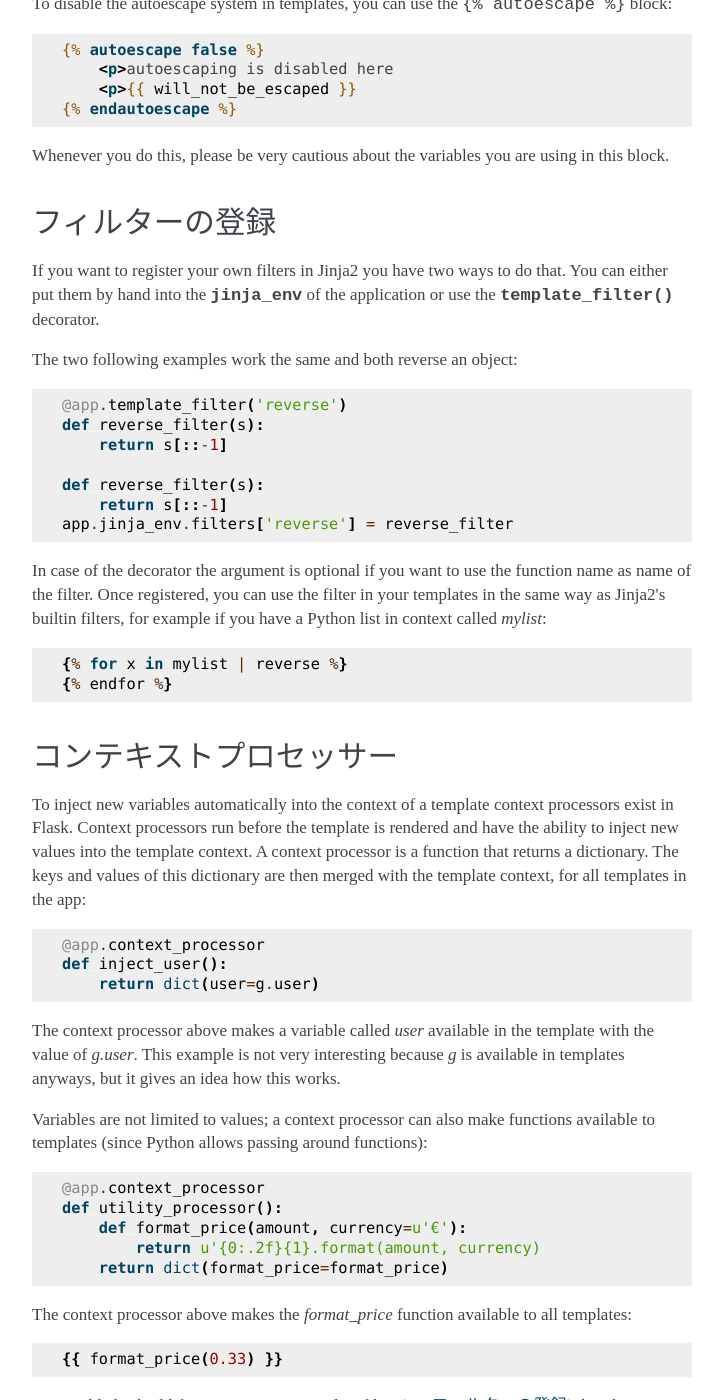
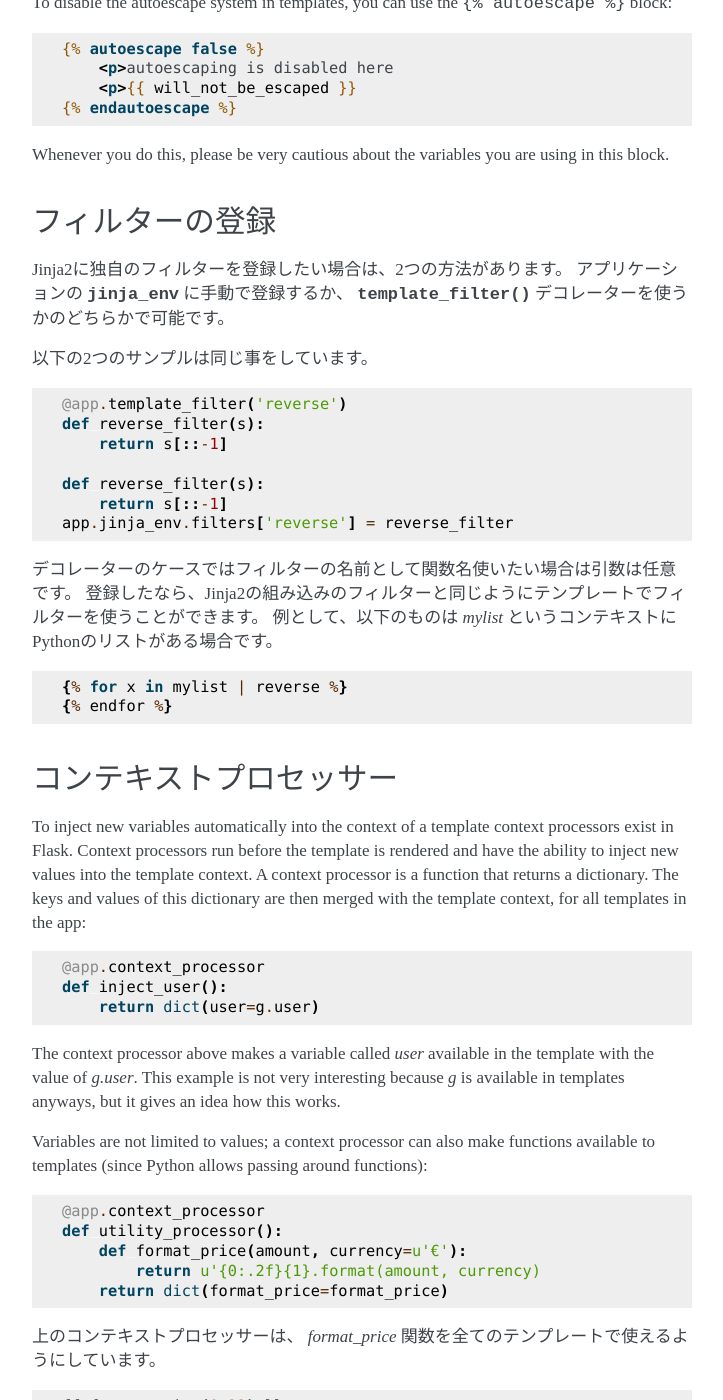
Before and after one commit to tokuda109/flask-docs-ja, a Sphinx documentation site: the page built from docs/templating.rst, in a window 1280 px wide and 1400 px high, scrolled down 2410 px. Shown: the whole window, without its empty margins (388-1111 px from the left). Built offline with Sphinx 7.4.7, drawn with Linux system fonts in a browser that asks for light colours; some of the changed text lies outside the part shown.

Commit message:
Traslated filter section

```diff
--- a/docs/templating.rst
+++ b/docs/templating.rst
@@ -105,7 +105,7 @@ Jinjaのセットアップ
 
    :func:`flask.get_flashed_messages` 関数
 
-.. admonition:: The Jinja Context Behavior
+.. The Jinja Context Behavior
 
    These variables are added to the context of variables, they are not
    global variables.  The difference is that by default these will not
@@ -120,6 +120,21 @@ Jinjaのセットアップ
    2.   you import the macro "with context".
 
    Importing with context looks like this:
+
+.. admonition:: Jinjaのコンテキストの振る舞い
+
+   これらの変数は変数のコンテキストに追加されるので、グローバル変数ではありません。
+   違いとして、インポートしたテンプレートのコンテキストでこれらの変数デフォルトで参照できないことです。
+   これはパフォーマンスに考慮する際に特に注意しなければいけません。
+
+   What does this mean for you?  If you have a macro you want to import,
+   that needs to access the request object you have two possibilities:
+
+   1.   you explicitly pass the request to the macro as parameter, or
+        the attribute of the request object you are interested in.
+   2.   you import the macro "with context".
+
+   以下のようにしてコンテキストをインポートして下さい。:
 
    .. sourcecode:: jinja
 
@@ -147,9 +162,11 @@ Jinjaのセットアップ
    この関数は、与えられたオブジェクトをJSONに整形して変換します。
    実行中にJavaScriptを生成しようとする場合、これはとても便利な例です。
 
-   Note that inside `script` tags no escaping must take place, so make
-   sure to disable escaping with ``|safe`` if you intend to use it inside
-   `script` tags:
+   .. Note that inside `script` tags no escaping must take place, so make
+      sure to disable escaping with ``|safe`` if you intend to use it inside
+      `script` tags:
+
+   `script` タグ
 
    .. sourcecode:: html+jinja
 
@@ -211,12 +228,18 @@ using in this block.
 .. Registering Filters
    -------------------
 
-If you want to register your own filters in Jinja2 you have two ways to do
-that.  You can either put them by hand into the
-:attr:`~flask.Flask.jinja_env` of the application or use the
-:meth:`~flask.Flask.template_filter` decorator.
+.. If you want to register your own filters in Jinja2 you have two ways to do
+   that.  You can either put them by hand into the
+   :attr:`~flask.Flask.jinja_env` of the application or use the
+   :meth:`~flask.Flask.template_filter` decorator.
 
-The two following examples work the same and both reverse an object::
+Jinja2に独自のフィルターを登録したい場合は、2つの方法があります。
+アプリケーションの :attr:`~flask.Flask.jinja_env` に手動で登録するか、
+:meth:`~flask.Flask.template_filter` デコレーターを使うかのどちらかで可能です。
+
+.. The two following examples work the same and both reverse an object::
+
+以下の2つのサンプルは同じ事をしています。 ::
 
     @app.template_filter('reverse')
     def reverse_filter(s):
@@ -226,10 +249,14 @@ The two following examples work the same and both reverse an object::
         return s[::-1]
     app.jinja_env.filters['reverse'] = reverse_filter
 
-In case of the decorator the argument is optional if you want to use the
-function name as name of the filter.  Once registered, you can use the filter
-in your templates in the same way as Jinja2's builtin filters, for example if
-you have a Python list in context called `mylist`::
+.. In case of the decorator the argument is optional if you want to use the
+   function name as name of the filter.  Once registered, you can use the filter
+   in your templates in the same way as Jinja2's builtin filters, for example if
+   you have a Python list in context called `mylist`::
+
+デコレーターのケースではフィルターの名前として関数名使いたい場合は引数は任意です。
+登録したなら、Jinja2の組み込みのフィルターと同じようにテンプレートでフィルターを使うことができます。
+例として、以下のものは `mylist` というコンテキストにPythonのリストがある場合です。 ::
 
     {% for x in mylist | reverse %}
     {% endfor %}
@@ -267,11 +294,16 @@ functions)::
             return u'{0:.2f}{1}.format(amount, currency)
         return dict(format_price=format_price)
 
-The context processor above makes the `format_price` function available to all
-templates::
+.. The context processor above makes the `format_price` function available to all
+   templates::
+
+上のコンテキストプロセッサーは、 `format_price` 関数を全てのテンプレートで使えるようにしています。 ::
 
     {{ format_price(0.33) }}
 
-You could also build `format_price` as a template filter (see
-:ref:`registering-filters`), but this demonstrates how to pass functions in a
-context processor.
+.. You could also build `format_price` as a template filter (see
+   :ref:`registering-filters`), but this demonstrates how to pass functions in a
+   context processor.
+
+テンプレートフィルター(:ref:`registering-filters` を見て下さい)として `format_price` を生成することもできますが、
+このデモはコンテキストプロセッサーに関数がどのようにして渡されるのかを示すものです。
```
